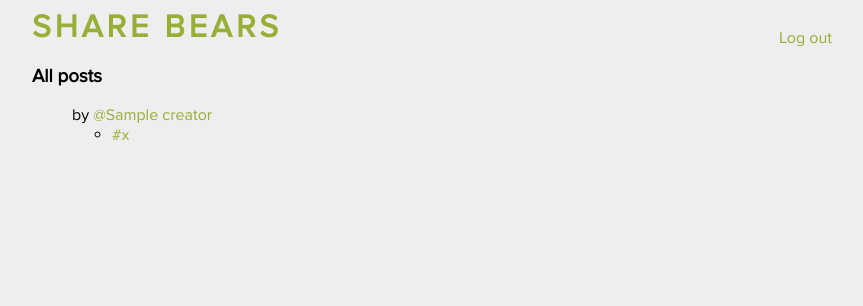
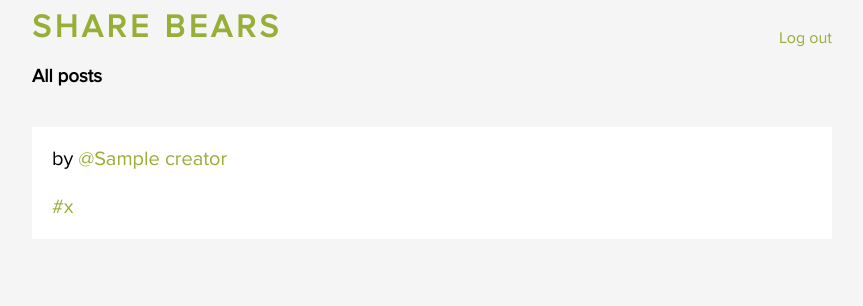
Before and after one commit to mgp/sharebears, a Flask app: template sharebears/templates/all_posts.html in a window 1280 px wide. Shown: the top 306 px of the page, without its empty margins (208-1071 px from the left). Run offline with Flask 2, Linux system fonts and the light colour scheme; the template is opened without the code that fills it: most values are stand-ins (such as "Sample title", 1, 10 or a date in 2020); some libraries are stand-ins or nearby versions.

Commit message:
Some styling for posts

```diff
--- a/sharebears/static/css/style.css
+++ b/sharebears/static/css/style.css
@@ -1,6 +1,6 @@
 /* Layout */
 body {
-    background-color: #eee;
+    background-color: whitesmoke;
     font-family: 'proxima_nova_rgregular';
 }
 header,
@@ -21,7 +21,10 @@ a {
 a:hover {
   opacity: 0.6;
 }
-
+ul, ol {
+  list-style-type: none;
+  padding: 0;
+}
 
 /* Header */
 header .page-title {
@@ -33,6 +36,34 @@ header .page-title {
   text-align: right;
 }
 
+
+/* Post */
+.post {
+  background-color: white;
+  padding: 1.25em;
+  margin: 2.5em 0;
+}
+.post .byline,
+.post .hash-tags {
+  margin: 0;
+  padding: 0;
+  font-size: 1.25em;
+}
+.post .content {
+  margin: 1em 0;
+  font-size: 1.5em;
+}
+.post .content > * {
+  margin: 0;
+  display: block;
+}
+.post .content > * + * {
+  margin-top: 1em;
+}
+.post .hash-tags li {
+  display: inline;
+  margin-right: 0.5em;
+}
 
 /* Image album */
 .post .image-album img {
--- a/sharebears/templates/post_sequence.html
+++ b/sharebears/templates/post_sequence.html
@@ -7,7 +7,9 @@
 
   <ol class="post-sequence">
     {% for post in posts %}
-      {{ render_post(post, loop.index0) }}
+      <li>
+        {{ render_post(post, loop.index0) }}
+      </li>
     {% endfor %}
   </ol>
 {% endblock content %}
```
